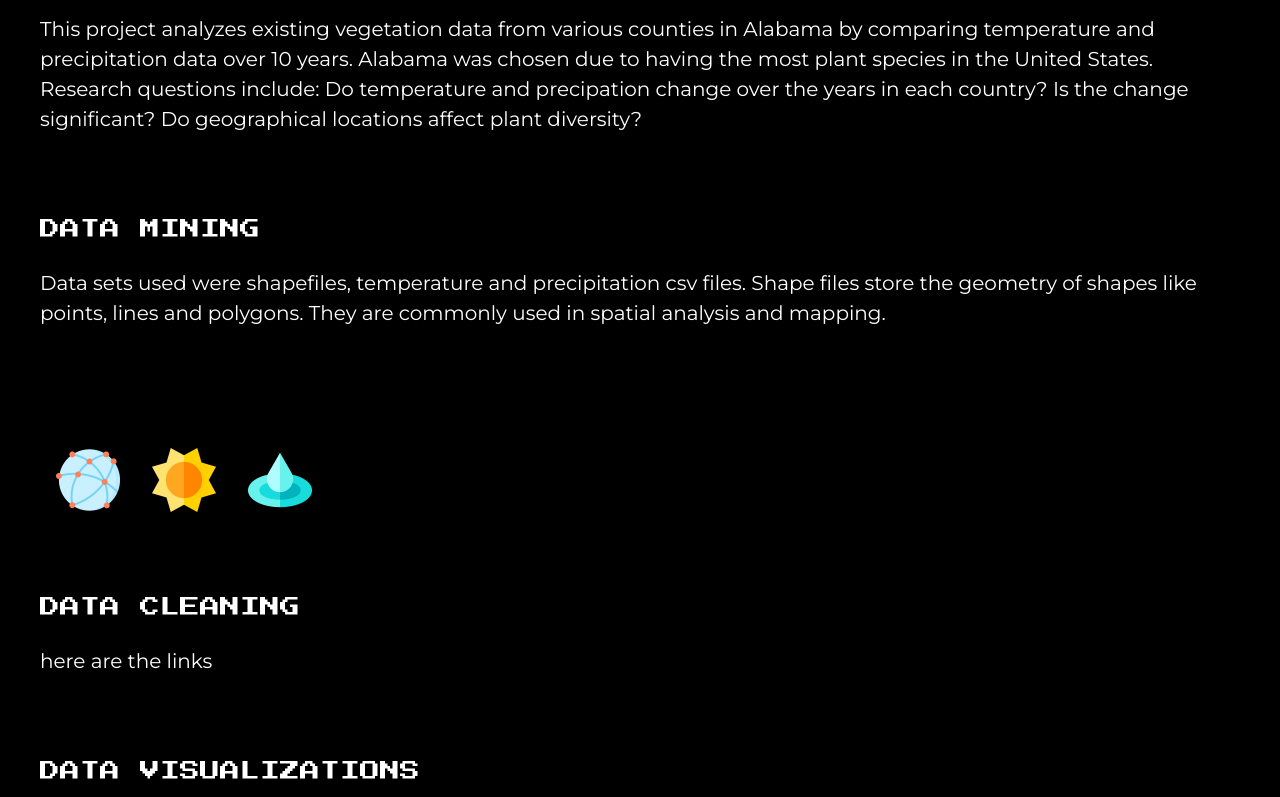
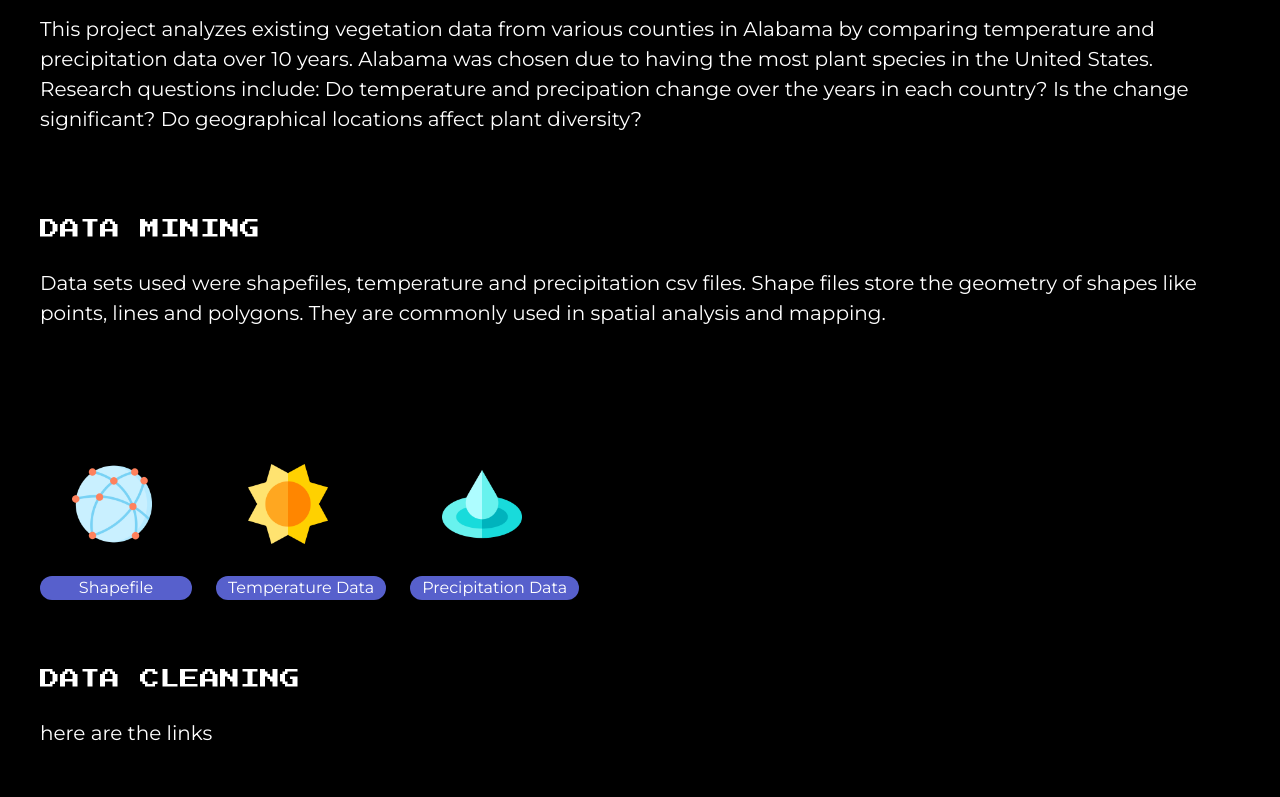
Before and after one commit to lizzzyCodes/elizabeth-c, a Next.js app: page /pages/projects/projectFiles/alabama in a window 1280 px wide. Shown: the part 372-1169 px from the top of the page. Built offline with nearby package versions, Linux system fonts and the light colour scheme.

Commit message:
added the on hover capability to icons

```diff
--- a/components/Datacards.tsx
+++ b/components/Datacards.tsx
@@ -1,16 +1,17 @@
-/* File used for icon and its links, which will take in a data set loop through
-display icon and redirect to appropriate URL if clicked*/
-// import { alabamaVegetationData } from "@/lib/data";
-// This function loops through a data set the contains photos to render icons
-// Icons?
+/* File used for icon and its links, which will take in a data set map,
+display icons and redirect to appropriate URL if clicked */
+
 export default function DataCard({ data }) {
   return (
     <section>
         <div about='icons and links' className='flex flex-wrap -mb-4 p-10'>
             { data.map(( { photo, text, id } : { text:string, id:string }) => (
-               <li className='' key={id}>
-               <img className='flex-1 h-24 p-4' src={photo.src} alt={text}/>
-               </li>
+            <li className='pr-6' key={id}>
+            <div className='p-4 pr-6'>
+               <img className=' hover:scale-125 flex-1 h-28 p-4' src={photo.src} alt={text}/>
+            </div>
+            <p about="data set labels" className="rounded-full bg-[#5760CC] text-white text-center font-['montserrat'] px-3" key={id}> {text} </p>
+            </li>
             ))}
         </div>
     </section>
--- a/components/projectcard.tsx
+++ b/components/projectcard.tsx
@@ -3,7 +3,7 @@ import Link from "next/link"
 export default function ProjectCard({ title, text, img, data, link } : { title:string, text:string, link:string }) {
 return (
   <Link href={link}>
-    <div about='card' className="max-w-sm overflow-hidden shadow-lg text-white p-10 transition duration-300 hover:scale-105 flex-row">
+    <div about='card' className="max-w-sm overflow-hidden shadow-lg text-white p-10 transition duration-300 hover:scale-125 flex-row">
         <div about='image and subheading' className='relative border-2 border-[#5760CC] rounded-[20px]'>
           <img className='w-full rounded-[20px]' src={img} alt='card image'/>
           <p className='rounded-bl-[12px] rounded-br-[12px] px-2.5 pt-2 pb-2 bg-[#EEEEEE] bg-opacity-25 absolute inset-x-0 bottom-0 text-[20px] font-bold font-press-start uppercase'>{title}</p>
```
